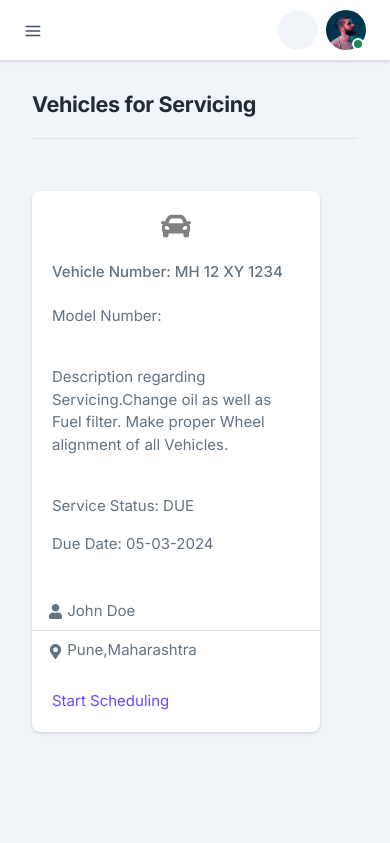
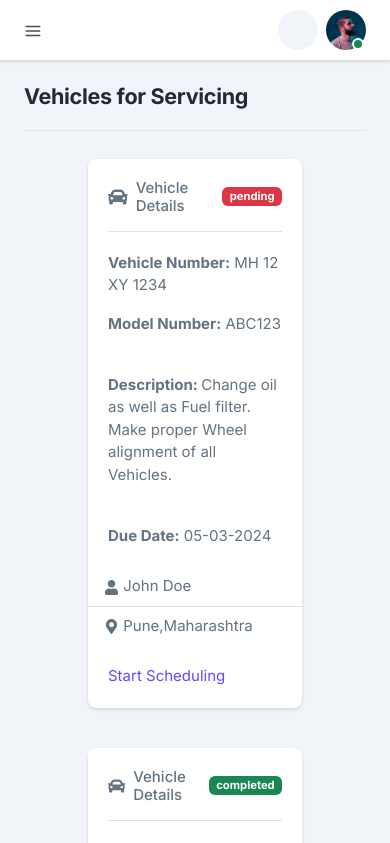
Before and after one commit to ChetanMagar51/vsm-service-advisor-frontend, a Next.js app: page /vehicle-list in a window 390 px wide. Shown: the top 843 px of the page. Built offline with nearby package versions, Linux system fonts and the light colour scheme; a web font is replaced by a local one.

Commit message:
modified user interface

```diff
--- a/app/(dashboard)/servicing-items/page.jsx
+++ b/app/(dashboard)/servicing-items/page.jsx
@@ -41,7 +41,7 @@ const Service = () => {
     };
 
     return (
-        <Container fluid className="p-6">
+        <Container fluid className="p-5">
             <PageHeadingWithButton heading="Servicing Items" buttonName="Add New Item" />
             <Table>
                 <thead>
--- a/app/(dashboard)/vehicle-list/page.jsx
+++ b/app/(dashboard)/vehicle-list/page.jsx
@@ -1,47 +1,22 @@
 'use client'
 
 import React from 'react';
-import { Card, Container, ListGroup, ListGroupItem } from 'react-bootstrap';
+import { Container} from 'react-bootstrap';
 import { PageHeading } from 'widgets'
-import { FaCar, FaUser, FaMapMarkerAlt } from 'react-icons/fa';
-
+import VehicleCard from '../../../components/VehicleCard'
 
 const Vehicles = () => {
-  const Vehicle_Number= "MH 12 XY 1234";
-  const Owner_Name= "John Doe";
-  const Address= "Pune";
 
   return (
-    <Container fluid className="p-6">
+    <Container fluid className="p-5">
 
       <PageHeading heading="Vehicles for Servicing"/>
 
-      <div className="py-6">
-      <Card style={{ width: '18rem' }}>
-        <Card.Body>
-          <center>
-          <FaCar size={30} color="gray"/>
-          </center><br/>
-            <Card.Title>Vehicle Number: {Vehicle_Number}</Card.Title>
-            <Card.Text>Model Number: </Card.Text>
-            <br/>
-            <Card.Text>
-                Description regarding Servicing.Change oil as well as Fuel filter. Make proper Wheel alignment of all Vehicles.
-            </Card.Text>
-            <br/>
-            <Card.Text>Service Status: DUE</Card.Text>
-            <Card.Text>Due Date: 05-03-2024</Card.Text>
-          <Card.Text>  </Card.Text>
-        </Card.Body>
+      <div className="py-2  mx-10 d-flex gap-7 flex-wrap">
 
-        <ListGroup className="list-group-flush">
-            <ListGroupItem><FaUser /> John Doe</ListGroupItem>
-            <ListGroupItem><FaMapMarkerAlt /> Pune,Maharashtra</ListGroupItem>
-        </ListGroup>
-        <Card.Body>
-            <Card.Link href="/servicing-items">Start Scheduling</Card.Link>
-        </Card.Body>
-    </Card>
+     <VehicleCard serviceStatus={'pending'} />
+     <VehicleCard serviceStatus={'completed'} />
+     <VehicleCard serviceStatus={'inProgress'} />
 
       </div>
 
--- /dev/null
+++ b/components/VehicleCard.jsx
@@ -0,0 +1,60 @@
+'use client'
+
+import React from 'react';
+import { Card, ListGroup, ListGroupItem, Badge } from 'react-bootstrap';
+import { FaCar, FaUser, FaMapMarkerAlt } from 'react-icons/fa';
+
+const VehicleCard = (props) => {
+
+    const getStatusColor = () => {
+        switch (props.serviceStatus) {
+            case 'pending':
+                return 'danger';
+            case 'inProgress':
+                return 'warning';
+            case 'completed':
+                return 'success';
+            default:
+                return 'secondary';
+        }
+    };
+
+  const Vehicle_Number= "MH 12 XY 1234";
+  const Owner_Name= "John Doe";
+  const Address= "Pune";
+
+  return (
+
+      <Card style={{ width: '18rem' }}>
+        <Card.Body>
+            <Card.Title className="text-gray mb-4 d-flex align-items-center justify-content-between border-bottom pb-3">
+                    <div className='d-flex align-items-center gap-2'>
+                        <FaCar size={24} />
+                        <span className="fs-5">Vehicle Details</span>
+                    </div>
+
+                    <Badge bg={getStatusColor()}>{props.serviceStatus}</Badge>
+                </Card.Title>
+            <Card.Text><strong>Vehicle Number:</strong> {Vehicle_Number}</Card.Text>
+            <Card.Text><strong>Model Number:</strong> ABC123</Card.Text>
+            <br/>
+            <Card.Text>
+                <strong>Description: </strong>Change oil as well as Fuel filter. Make proper Wheel alignment of all Vehicles.
+            </Card.Text>
+            <br/>
+            <Card.Text><strong>Due Date:</strong> 05-03-2024</Card.Text>
+        </Card.Body>
+
+        <ListGroup className="list-group-flush">
+            <ListGroupItem><FaUser /> John Doe</ListGroupItem>
+            <ListGroupItem><FaMapMarkerAlt /> Pune,Maharashtra</ListGroupItem>
+        </ListGroup>
+        <Card.Body>
+            <Card.Link href="/servicing-items">Start Scheduling</Card.Link>
+        </Card.Body>
+    </Card>
+
+  )
+}
+
+export default VehicleCard;
```
Also changed, not shown: app/(auth)/authentication/sign-in/page.js (+14 -22 lines), app/(auth)/authentication/sign-up/page.js (+32 -33 lines).
